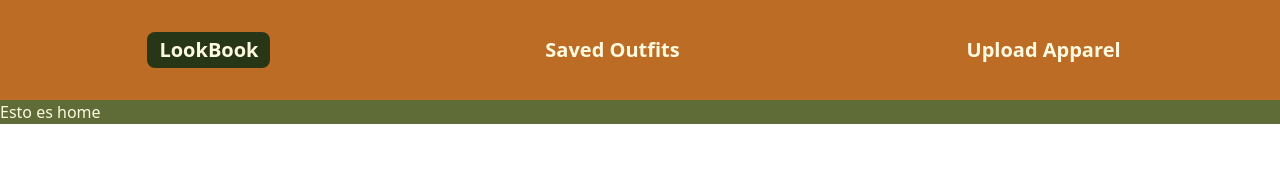
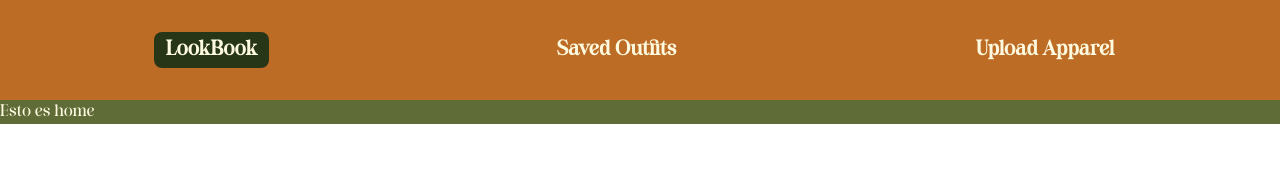
Before and after one commit to Nicolas-Rodriguez-Ch/closet-app, a Next.js app: page / in a window 1280 px wide. Shown: the top 174 px of the page. Built offline with nearby package versions, Linux system fonts and the light colour scheme; no server answers.

Commit message:
adds font

```diff
--- a/app/globals.css
+++ b/app/globals.css
@@ -6,4 +6,11 @@
   --color-palette-3: #fefae0;
   --color-palette-4: #dda15e;
   --color-palette-5: #bc6c25;
+  --font-feligne: 'Feligne', system-ui, sans-serif;
 }
+
+@layer base {
+  :root {
+    font-family: var(--font-feligne);
+  }
+}
--- a/app/layout.tsx
+++ b/app/layout.tsx
@@ -3,6 +3,7 @@ import './globals.css';
 import NavBar from './components/NavBar/navBar';
 import { HTML_DESCRIPTION, HTML_HEADER } from '@/public/constants/secrets';
 import ToastNotifier from './components/ToastNotifier/ToastNotifier';
+import { feligne } from './lib/fonts';
 
 export const metadata: Metadata = {
   title: HTML_HEADER,
@@ -15,7 +16,7 @@ export default function RootLayout({
   children: React.ReactNode;
 }>) {
   return (
-    <html lang='en'>
+    <html lang='en' className={feligne.variable}>
       <body>
         <ToastNotifier />
         <NavBar />
--- /dev/null
+++ b/app/lib/fonts.ts
@@ -0,0 +1,18 @@
+import localFont from 'next/font/local';
+
+export const feligne = localFont({
+  src: [
+    {
+      path: '../../public/fonts/Feligne-Regular.woff2',
+      weight: '400',
+      style: 'normal',
+    },
+    {
+      path: '../../public/fonts/Feligne-Italic.woff2',
+      weight: '400',
+      style: 'italic',
+    },
+  ],
+  variable: '--font-feligne',
+  display: 'swap',
+});
--- a/jest.config.mjs
+++ b/jest.config.mjs
@@ -28,7 +28,8 @@ const config = {
     '!**/__mocks__/**',
     '!**/jest.*.js',
     '!**/*.config.*',
-    '!app/layout.tsx'
+    '!app/layout.tsx',
+    '!app/lib/fonts.ts'
   ],
   coveragePathIgnorePatterns: ['/node_modules/', '/coverage/'],
 };
```
Also changed, not shown: public/fonts/Feligne-Italic.woff2 (added), public/fonts/Feligne-Regular.woff2 (added).
